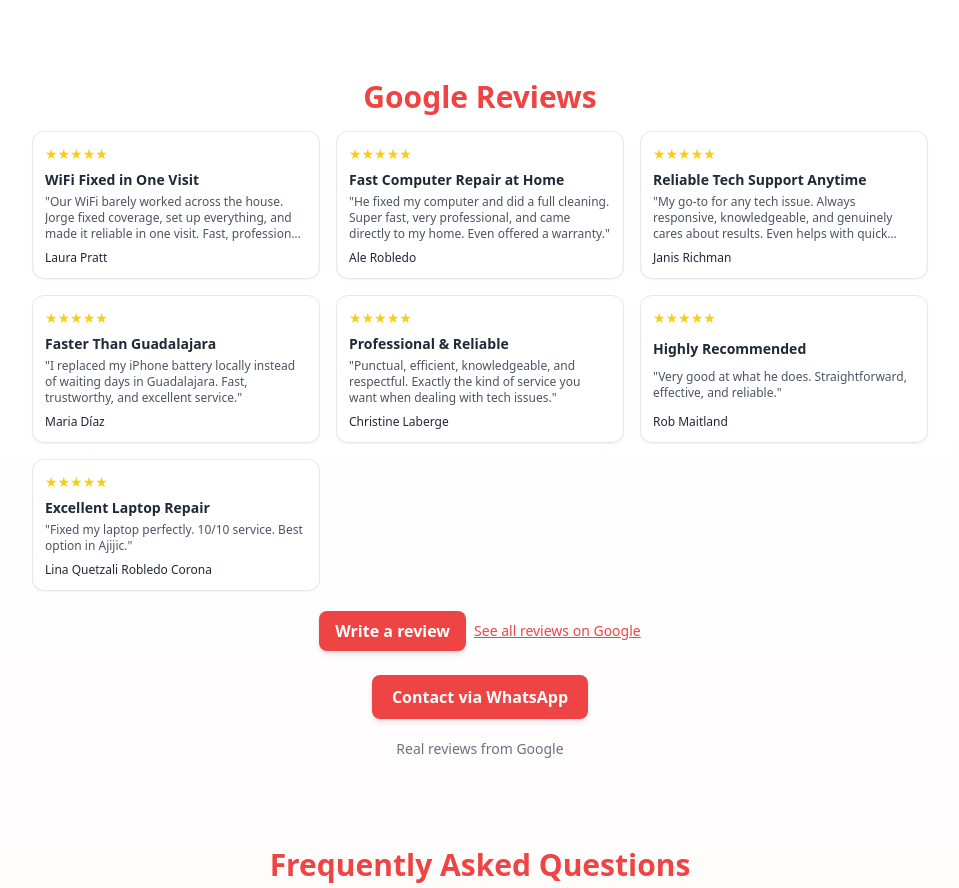
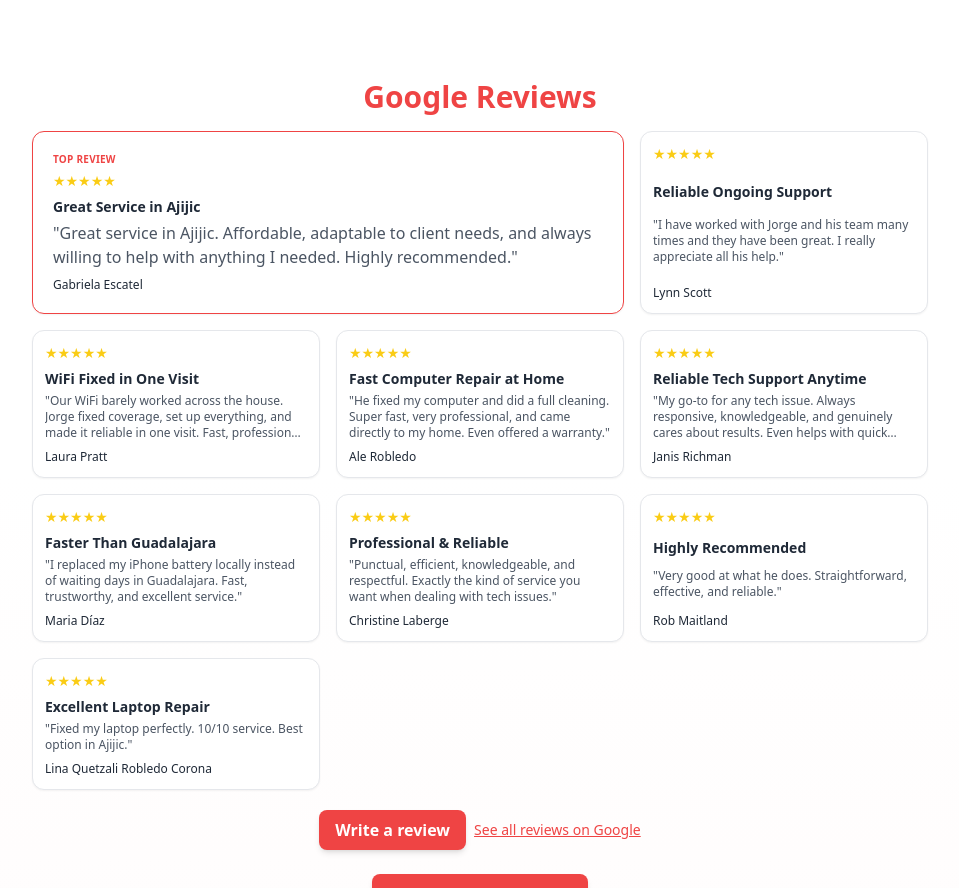
Before and after one commit to JorgeSucre/jb-repair, a React (Vite) app: page / in a window 1280 px wide. Shown: the part 1347-2235 px from the top of the page, without its empty margins (160-1119 px from the left). Built offline with nearby package versions, Linux system fonts and the light colour scheme.

Commit message:
feat: edit Testimonials.jsx

```diff
--- a/src/components/Testimonials.jsx
+++ b/src/components/Testimonials.jsx
@@ -10,6 +10,24 @@ export default function Testimonials({ lang }) {
     : "Hola, vi tus reseñas y necesito ayuda con un problema técnico en Ajijic";
 
   const reviews = [
+    {
+      name: "Gabriela Escatel",
+      title: isEnglish
+        ? "Great Service in Ajijic"
+        : "Excelente servicio en Ajijic",
+      text: isEnglish
+        ? "Great service in Ajijic. Affordable, adaptable to client needs, and always willing to help with anything I needed. Highly recommended."
+        : "¡Un gran servicio en Ajijic! Accesible en costo, adaptable a las necesidades del cliente y con toda la disposición de ayudarme con lo que necesitaba. ¡Lo recomiendo!",
+    },
+    {
+      name: "Lynn Scott",
+      title: isEnglish
+        ? "Reliable Ongoing Support"
+        : "Soporte confiable constante",
+      text: isEnglish
+        ? "I have worked with Jorge and his team many times and they have been great. I really appreciate all his help."
+        : "He trabajado con Jorge y su equipo muchas veces y siempre han sido excelentes. Aprecio mucho toda su ayuda.",
+    },
     {
       name: "Laura Pratt",
       title: isEnglish
@@ -77,19 +95,34 @@ export default function Testimonials({ lang }) {
 
       <div className="max-w-4xl mx-auto">
         <div className="grid grid-cols-2 md:grid-cols-3 gap-2 md:gap-4">
-          {reviews.map((review) => (
+          {reviews.map((review, index) => (
             <div
               key={review.name}
-              className="bg-white dark:bg-gray-900 border border-gray-200 dark:border-gray-700 rounded-xl p-2 md:p-3 shadow-sm hover:shadow-xl hover:-translate-y-1 hover:border-primary dark:hover:bg-gray-800 transition-all duration-300 flex flex-col justify-between"
+              className={`bg-white dark:bg-gray-900 border border-gray-200 dark:border-gray-700 rounded-xl p-2 md:p-3 shadow-sm hover:shadow-xl hover:-translate-y-1 hover:border-primary dark:hover:bg-gray-800 hover:scale-[1.01] transition-all duration-300 flex flex-col justify-between ${
+                index === 0
+                  ? "col-span-2 md:col-span-2 p-4 md:p-5 border-primary shadow-md"
+                  : ""
+              }`}
             >
+              {index === 0 && (
+                <span className="text-[10px] uppercase tracking-wide text-primary font-semibold mb-1 inline-block">
+                  {isEnglish ? "Top review" : "Mejor reseña"}
+                </span>
+              )}
               <div className="text-yellow-400 text-sm mb-1.5">★★★★★</div>
-              <p className="text-xs md:text-sm font-semibold text-gray-800 dark:text-gray-100 mb-1">
+              <p
+                className={`text-xs md:text-sm font-semibold text-gray-800 dark:text-gray-100 mb-1 ${index === 0 ? "text-sm md:text-base" : ""}`}
+              >
                 {review.title}
               </p>
-              <p className="text-xs text-gray-600 dark:text-gray-300 mb-2 line-clamp-3">
+              <p
+                className={`text-xs text-gray-600 dark:text-gray-300 mb-2 ${index === 0 ? "text-sm md:text-base line-clamp-none" : "line-clamp-3"}`}
+              >
                 "{review.text}"
               </p>
-              <p className="text-[11px] md:text-xs font-medium text-gray-800 dark:text-gray-200">
+              <p
+                className={`text-[11px] md:text-xs font-medium text-gray-800 dark:text-gray-200 ${index === 0 ? "text-sm" : ""}`}
+              >
                 {review.name}
               </p>
             </div>
@@ -101,7 +134,7 @@ export default function Testimonials({ lang }) {
             href="https://g.page/r/CSkOaH6h6oOgEAI/review"
             target="_blank"
             rel="noopener noreferrer"
-            className="bg-primary text-white px-4 py-2 rounded-lg font-semibold shadow-md hover:shadow-lg transition"
+            className="bg-primary text-white px-4 py-2 rounded-lg font-semibold shadow-md hover:shadow-lg hover:scale-[1.02] active:scale-95 hover:brightness-110 transition-all duration-150"
           >
             {isEnglish ? "Write a review" : "Escribir una reseña"}
           </a>
@@ -110,7 +143,7 @@ export default function Testimonials({ lang }) {
             href="https://g.page/r/CSkOaH6h6oOgEAI"
             target="_blank"
             rel="noopener noreferrer"
-            className="text-primary underline text-sm flex items-center justify-center"
+            className="text-primary underline text-sm flex items-center justify-center hover:opacity-80 transition"
           >
             {isEnglish
               ? "See all reviews on Google"
@@ -123,7 +156,7 @@ export default function Testimonials({ lang }) {
             href={wa(message)}
             target="_blank"
             rel="noopener noreferrer"
-            className="inline-block bg-primary text-white px-5 py-2.5 rounded-lg font-semibold shadow-md hover:shadow-lg transition"
+            className="inline-block bg-primary text-white px-5 py-2.5 rounded-lg font-semibold shadow-md hover:shadow-lg hover:scale-[1.02] active:scale-95 hover:brightness-110 transition-all duration-150"
           >
             {isEnglish ? "Contact via WhatsApp" : "Contactar por WhatsApp"}
           </a>
```
